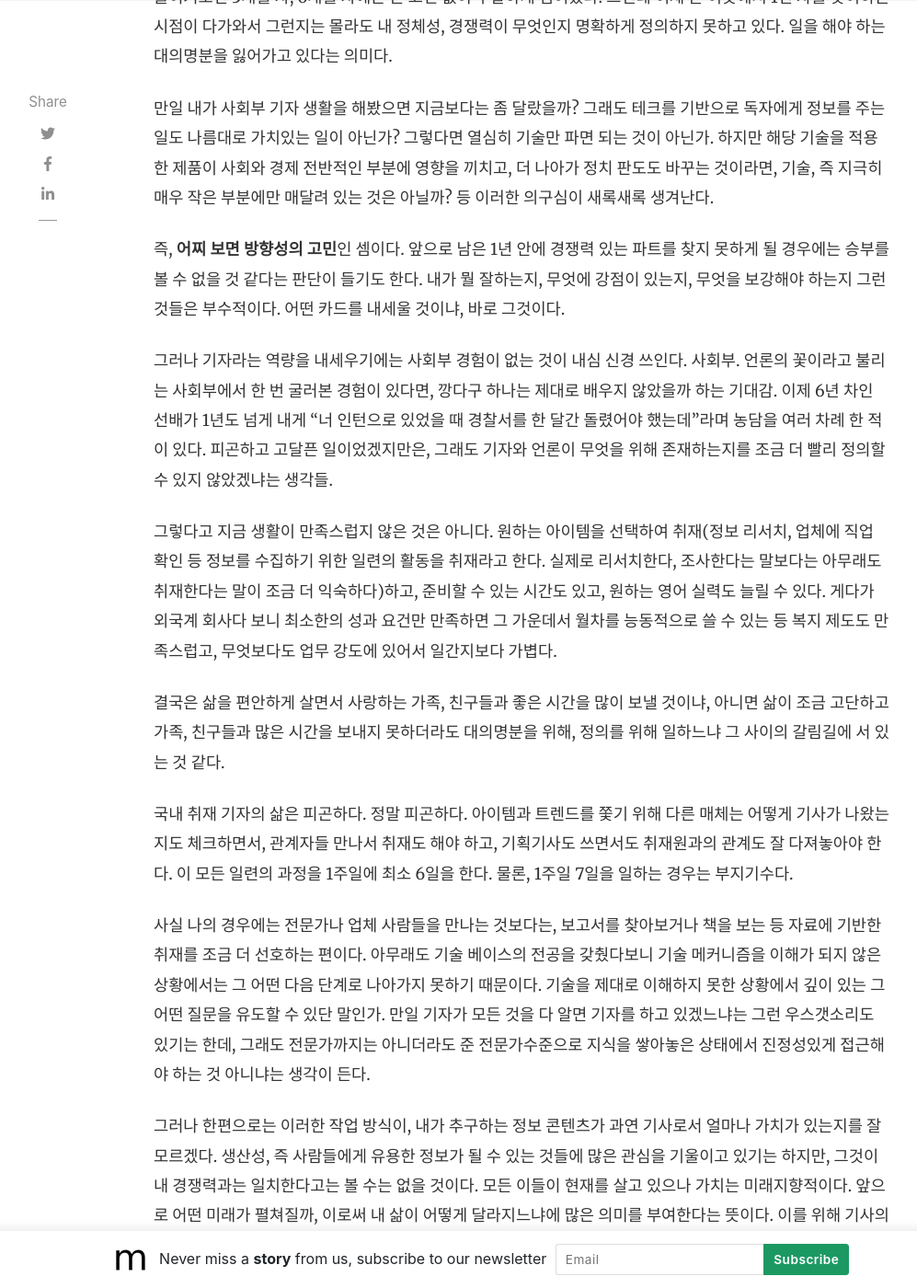
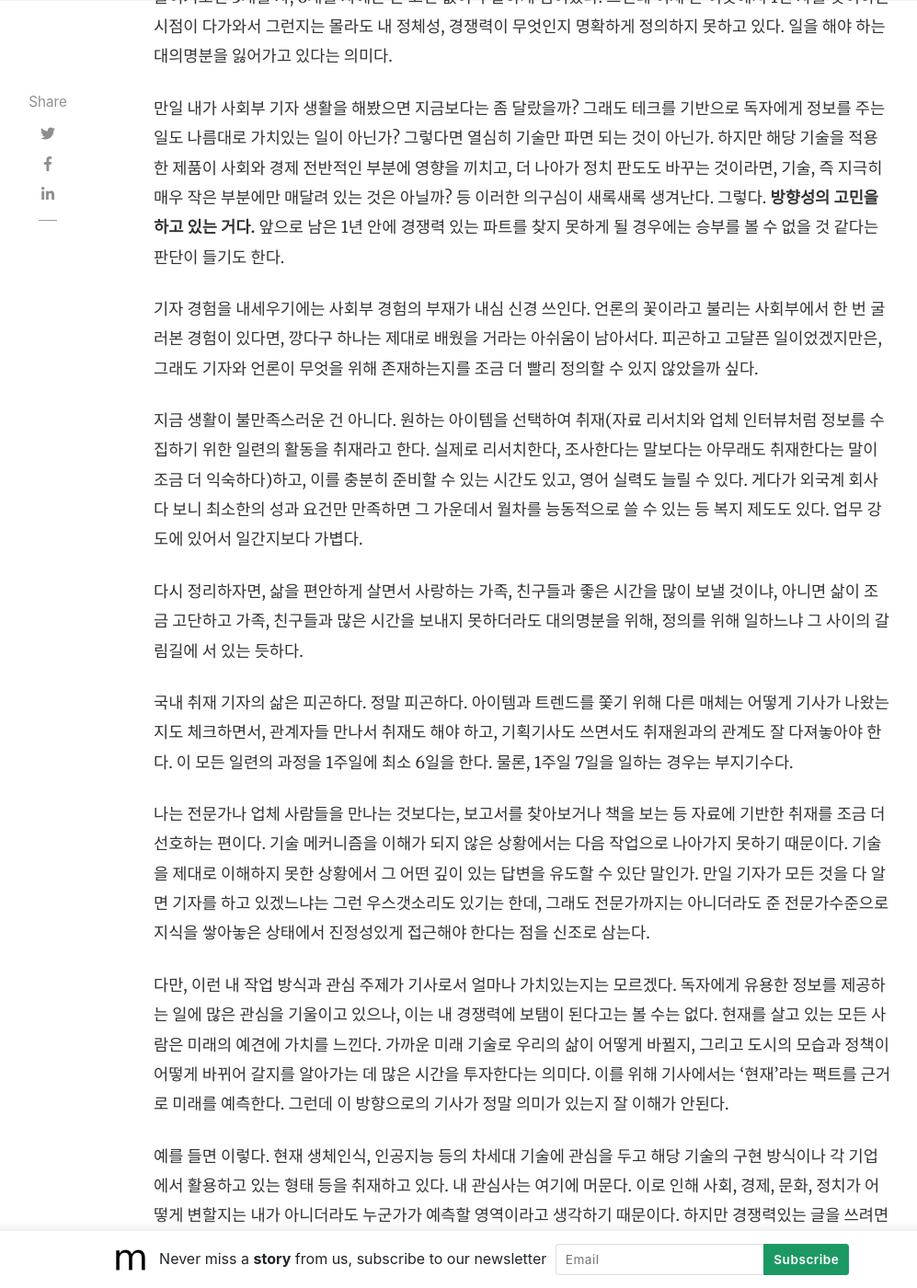
Before and after one commit to samantha-writer/samantha-writer.github.io, a Jekyll site: the page built from _posts/2015-04-19-150419.md, in a window 1280 px wide and 1400 px high, scrolled down 445 px. Shown: the whole window at 92% size, without its empty margins (118-1115 px from the left). Built offline with Jekyll 4.4.1, drawn with Linux system fonts in a browser that asks for light colours; nearby versions of some CDN libraries; our own code applies the rules of GitHub Pages for plain Markdown files; comment, search, counter and statistics services are not loaded; some of the changed text lies outside the part shown.

Commit message:
Update 2015-04-19-150419.md

```diff
--- a/_posts/2015-04-19-150419.md
+++ b/_posts/2015-04-19-150419.md
@@ -2,27 +2,25 @@
 
 돌이켜보면 3개월 차, 6개월 차에는 큰 고민 없이 무탈하게 넘어갔다. 그런데 이제 곧 이곳에서 1년 차를 맞이하는 시점이 다가와서 그런지는 몰라도 내 정체성, 경쟁력이 무엇인지 명확하게 정의하지 못하고 있다. 일을 해야 하는 대의명분을 잃어가고 있다는 의미다.
 
-만일 내가 사회부 기자 생활을 해봤으면 지금보다는 좀 달랐을까? 그래도 테크를 기반으로 독자에게 정보를 주는 일도 나름대로 가치있는 일이 아닌가? 그렇다면 열심히 기술만 파면 되는 것이 아닌가. 하지만 해당 기술을 적용한 제품이 사회와 경제 전반적인 부분에 영향을 끼치고, 더 나아가 정치 판도도 바꾸는 것이라면, 기술, 즉 지극히 매우 작은 부분에만 매달려 있는 것은 아닐까? 등 이러한 의구심이 새록새록 생겨난다.
+만일 내가 사회부 기자 생활을 해봤으면 지금보다는 좀 달랐을까? 그래도 테크를 기반으로 독자에게 정보를 주는 일도 나름대로 가치있는 일이 아닌가? 그렇다면 열심히 기술만 파면 되는 것이 아닌가. 하지만 해당 기술을 적용한 제품이 사회와 경제 전반적인 부분에 영향을 끼치고, 더 나아가 정치 판도도 바꾸는 것이라면, 기술, 즉 지극히 매우 작은 부분에만 매달려 있는 것은 아닐까? 등 이러한 의구심이 새록새록 생겨난다. 그렇다. **방향성의 고민을 하고 있는 거다.** 앞으로 남은 1년 안에 경쟁력 있는 파트를 찾지 못하게 될 경우에는 승부를 볼 수 없을 것 같다는 판단이 들기도 한다.
 
-즉, **어찌 보면 방향성의 고민**인 셈이다. 앞으로 남은 1년 안에 경쟁력 있는 파트를 찾지 못하게 될 경우에는 승부를 볼 수 없을 것 같다는 판단이 들기도 한다. 내가 뭘 잘하는지, 무엇에 강점이 있는지, 무엇을 보강해야 하는지 그런 것들은 부수적이다. 어떤 카드를 내세울 것이냐, 바로 그것이다.
+기자 경험을 내세우기에는 사회부 경험의 부재가 내심 신경 쓰인다. 언론의 꽃이라고 불리는 사회부에서 한 번 굴러본 경험이 있다면, 깡다구 하나는 제대로 배웠을 거라는 아쉬움이 남아서다. 피곤하고 고달픈 일이었겠지만은, 그래도 기자와 언론이 무엇을 위해 존재하는지를 조금 더 빨리 정의할 수 있지 않았을까 싶다.
 
-그러나 기자라는 역량을 내세우기에는 사회부 경험이 없는 것이 내심 신경 쓰인다. 사회부. 언론의 꽃이라고 불리는 사회부에서 한 번 굴러본 경험이 있다면, 깡다구 하나는 제대로 배우지 않았을까 하는 기대감. 이제 6년 차인 선배가 1년도 넘게 내게 “너 인턴으로 있었을 때 경찰서를 한 달간 돌렸어야 했는데”라며 농담을 여러 차례 한 적이 있다. 피곤하고 고달픈 일이었겠지만은, 그래도 기자와 언론이 무엇을 위해 존재하는지를 조금 더 빨리 정의할 수 있지 않았겠냐는 생각들.
+지금 생활이 불만족스러운 건 아니다. 원하는 아이템을 선택하여 취재(자료 리서치와 업체 인터뷰처럼 정보를 수집하기 위한 일련의 활동을 취재라고 한다. 실제로 리서치한다, 조사한다는 말보다는 아무래도 취재한다는 말이 조금 더 익숙하다)하고, 이를 충분히 준비할 수 있는 시간도 있고, 영어 실력도 늘릴 수 있다. 게다가 외국계 회사다 보니 최소한의 성과 요건만 만족하면 그 가운데서 월차를 능동적으로 쓸 수 있는 등 복지 제도도 있다. 업무 강도에 있어서 일간지보다 가볍다.
 
-그렇다고 지금 생활이 만족스럽지 않은 것은 아니다. 원하는 아이템을 선택하여 취재(정보 리서치, 업체에 직업 확인 등 정보를 수집하기 위한 일련의 활동을 취재라고 한다. 실제로 리서치한다, 조사한다는 말보다는 아무래도 취재한다는 말이 조금 더 익숙하다)하고, 준비할 수 있는 시간도 있고, 원하는 영어 실력도 늘릴 수 있다. 게다가 외국계 회사다 보니 최소한의 성과 요건만 만족하면 그 가운데서 월차를 능동적으로 쓸 수 있는 등 복지 제도도 만족스럽고, 무엇보다도 업무 강도에 있어서 일간지보다 가볍다.
-
-결국은 삶을 편안하게 살면서 사랑하는 가족, 친구들과 좋은 시간을 많이 보낼 것이냐, 아니면 삶이 조금 고단하고 가족, 친구들과 많은 시간을 보내지 못하더라도 대의명분을 위해, 정의를 위해 일하느냐 그 사이의 갈림길에 서 있는 것 같다.
+다시 정리하자면, 삶을 편안하게 살면서 사랑하는 가족, 친구들과 좋은 시간을 많이 보낼 것이냐, 아니면 삶이 조금 고단하고 가족, 친구들과 많은 시간을 보내지 못하더라도 대의명분을 위해, 정의를 위해 일하느냐 그 사이의 갈림길에 서 있는 듯하다.
 
 국내 취재 기자의 삶은 피곤하다. 정말 피곤하다. 아이템과 트렌드를 쫓기 위해 다른 매체는 어떻게 기사가 나왔는지도 체크하면서, 관계자들 만나서 취재도 해야 하고, 기획기사도 쓰면서도 취재원과의 관계도 잘 다져놓아야 한다. 이 모든 일련의 과정을 1주일에 최소 6일을 한다. 물론, 1주일 7일을 일하는 경우는 부지기수다.
 
-사실 나의 경우에는 전문가나 업체 사람들을 만나는 것보다는, 보고서를 찾아보거나 책을 보는 등 자료에 기반한 취재를 조금 더 선호하는 편이다. 아무래도 기술 베이스의 전공을 갖췄다보니 기술 메커니즘을 이해가 되지 않은 상황에서는 그 어떤 다음 단계로 나아가지 못하기 때문이다. 기술을 제대로 이해하지 못한 상황에서 깊이 있는 그 어떤 질문을 유도할 수 있단 말인가. 만일 기자가 모든 것을 다 알면 기자를 하고 있겠느냐는 그런 우스갯소리도 있기는 한데, 그래도 전문가까지는 아니더라도 준 전문가수준으로 지식을 쌓아놓은 상태에서 진정성있게 접근해야 하는 것 아니냐는 생각이 든다.
+나는 전문가나 업체 사람들을 만나는 것보다는, 보고서를 찾아보거나 책을 보는 등 자료에 기반한 취재를 조금 더 선호하는 편이다. 기술 메커니즘을 이해가 되지 않은 상황에서는 다음 작업으로 나아가지 못하기 때문이다. 기술을 제대로 이해하지 못한 상황에서 그 어떤  깊이 있는 답변을 유도할 수 있단 말인가. 만일 기자가 모든 것을 다 알면 기자를 하고 있겠느냐는 그런 우스갯소리도 있기는 한데, 그래도 전문가까지는 아니더라도 준 전문가수준으로 지식을 쌓아놓은 상태에서 진정성있게 접근해야 한다는 점을 신조로 삼는다.
 
-그러나 한편으로는 이러한 작업 방식이, 내가 추구하는 정보 콘텐츠가 과연 기사로서 얼마나 가치가 있는지를 잘 모르겠다. 생산성, 즉 사람들에게 유용한 정보가 될 수 있는 것들에 많은 관심을 기울이고 있기는 하지만, 그것이 내 경쟁력과는 일치한다고는 볼 수는 없을 것이다. 모든 이들이 현재를 살고 있으나 가치는 미래지향적이다. 앞으로 어떤 미래가 펼쳐질까, 이로써 내 삶이 어떻게 달라지느냐에 많은 의미를 부여한다는 뜻이다. 이를 위해 기사의 경우 현재라는 팩트를 근거로 미래를 예측한다. 그런데 이 방향으로의 기사를 만드는 데 있어서 아직 100% 당위성을 이해하지 못하고 있을 뿐이다.
+다만, 이런 내 작업 방식과 관심 주제가 기사로서 얼마나 가치있는지는 모르겠다. 독자에게 유용한 정보를 제공하는 일에 많은 관심을 기울이고 있으나, 이는 내 경쟁력에 보탬이 된다고는 볼 수는 없다. 현재를 살고 있는 모든 사람은 미래의 예견에 가치를 느낀다. 가까운 미래 기술로 우리의 삶이 어떻게 바뀔지, 그리고 도시의 모습과 정책이 어떻게 바뀌어 갈지를 알아가는 데 많은 시간을 투자한다는 의미다. 이를 위해 기사에서는 '현재'라는 팩트를 근거로 미래를 예측한다. 그런데 이 방향으로의 기사가 정말 의미가 있는지 잘 이해가 안된다.
 
-예를 들면 이렇다. 현재 생체인식, 인공지능 등의 차세대 기술에 관심을 두고 해당 기술의 구현 방식이나 각 기업에서 활용하고 있는 형태 등을 취재하고 있는데, 지금 내 관심사는 바로 거기까지라는 것이 한계라는 것이다. 그로 인해 사회경제가 어떻게 변할지는 내가 아니더라도 누군가는 예측하리라는 생각. 그런데 경쟁력을 갖추려고 한다면 기술을 이해하는 수준에서 멈추면 안될 것 같다는 게 바로 핵심이다. 기술, 산업, 업계, 경제, 정치를 맞물려서 이해하는 것. 그것이 곧 내가 궁극적으로 추구해야 할 방향임을 확고하게 깨달았다.
+예를 들면 이렇다. 현재 생체인식, 인공지능 등의 차세대 기술에 관심을 두고 해당 기술의 구현 방식이나 각 기업에서 활용하고 있는 형태 등을 취재하고 있다. 내 관심사는 여기에 머문다. 이로 인해 사회, 경제, 문화, 정치가 어떻게 변할지는 내가 아니더라도 누군가가 예측할 영역이라고 생각하기 때문이다. 하지만 경쟁력있는 글을 쓰려면 단순히 기술을 이해하는 수준에서 멈추면 안된다. 가치를 제공하려면 현재 기술이 우리의 삶에 어떤 파급 효과를 미치는지도 함께 다뤄야만 한다.
 
 물론 늘 이런 사명감을 지니고 살 수는 없다. 기자도 에디터도 사람인지라 늘 해야 하는 업무만 소화하는 것은 불가능한 일이다. 그런 압박감으로부터 해방되기 위해 이처럼 블로그라는 개인화된 채널을 운영하고 있는지도 모른다. 기자로서의 사명, 유용한 정보를 공유해야한다는 부담감을 한결 내려놓고, 일상생활 속에서 일어나는 그 모든 것을 보고 듣고, 그래서 그에 대한 내 생각을 관철하는 활동. 그리고 비슷한 길을 걷는 이들에게 어떤식으로든 도움이 되었으면 하는 작은 바람, 그런 것들.
 
-이런저런 생각에, 그래서 선배 말대로 정말 사회부부터 굴러서 깡다구를 길러야할 지 말지 고민하던 찰나, 어쨌든 나는 내 방식대로의 길을 가는 편이 낫겠다는 생각을 했다. 어제까지만 하더라도 왠지 사회부 기자가 되어야만 할 것 같은 기분이 충만했는데, 본 글을 이어 쓰는 시점에서 다시한 번 생각이 바뀐 것이다. 미디어오늘의 [언론사 병영문화, ‘사쓰마와리’ 가 저널리즘 망친다](http://www.mediatoday.co.kr/news/articleView.html?idxno=121629)라는 글을 보고 다시 본질을 따져보기 시작했다.
+정말 사회부부터 굴러서 깡다구를 길러야할 지 말지 고민하던 찰나, 어쨌든 나는 내 방식대로의 길을 가는 편이 낫겠다는 생각을 했다. 어제까지만 하더라도 왠지 사회부 기자가 되어야만 할 것 같은 기분이 충만했는데, 본 글을 이어 쓰는 시점에서 다시한 번 생각이 바뀌었다. 미디어오늘의 [언론사 병영문화, ‘사쓰마와리’ 가 저널리즘 망친다](http://www.mediatoday.co.kr/news/articleView.html?idxno=121629)라는 글을 보고 다시 본질을 따져보기 시작했다.
 
 불의를 보면 참지 못하는 정의감, 나와는 관련이 없더라고 하더라도 이미 알고 있는 불온함에 대해 목소리를 낼 수 있어야 한다는 생각들. 그리고 그것을 실천으로 옮길 수 있는 곳은 바로 사회부. 하지만 그런 이상적인 언론관을 관철하기에는 한국 언론이 보여주는 행태가 사실 만족스러운 수준은 아니다. 일개 기자가 그렇게 만들고 있는 것인지, 아니면 데스크에 앉아 기사를 만지는 국장이나 팀장급 사람들이 그렇게 만들고 있는 것인지는 몰라도, 하여튼 지금의 언론은 내가 원하는 수준의 정의를 보여주지 못하고 있다. 그런 것을 참아내면서 과연 계속 일할 수 있을까? 자신없다는 생각이 들기 때문에 도전을 지금도 주저하고 있는 것이라면, 나는 순간 일렁한 감정에 잠시 휘청거린 것일 수도 있다.
 
```
